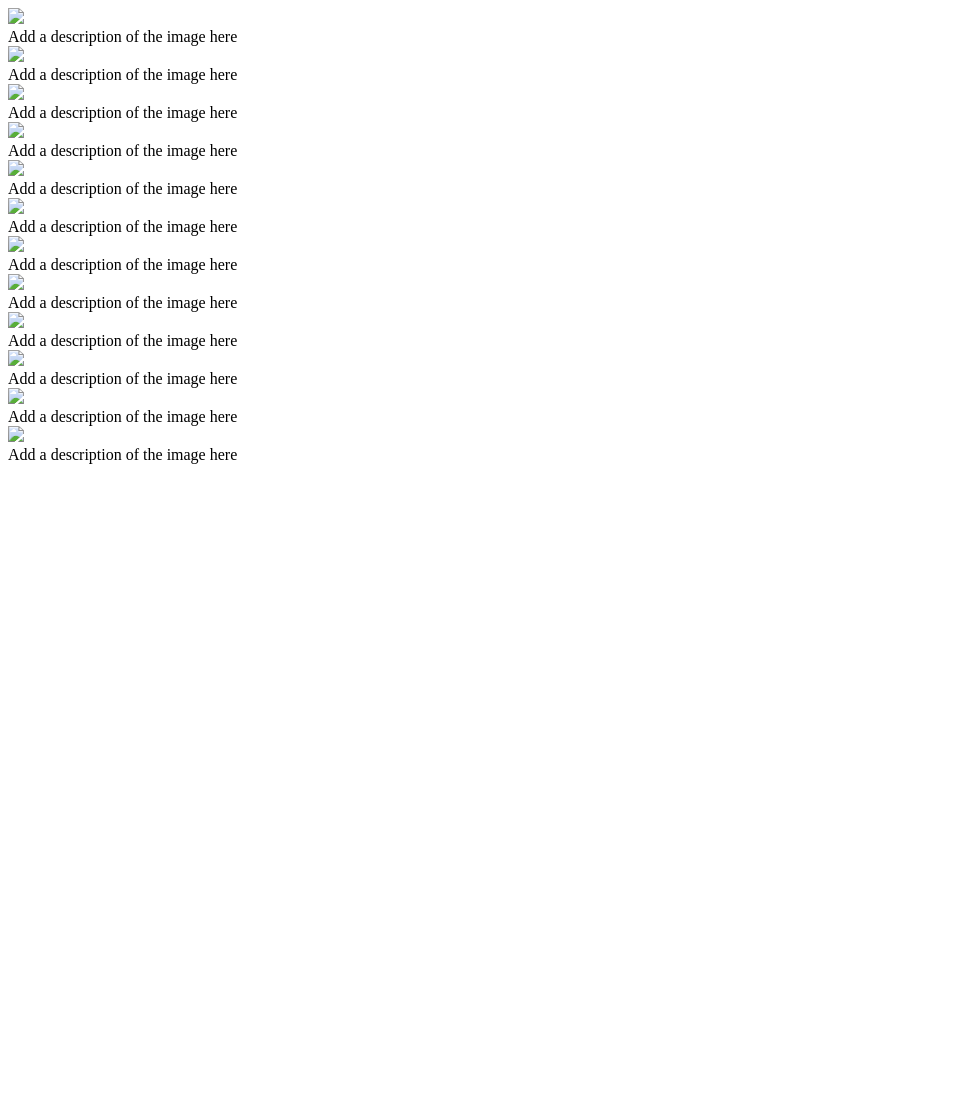
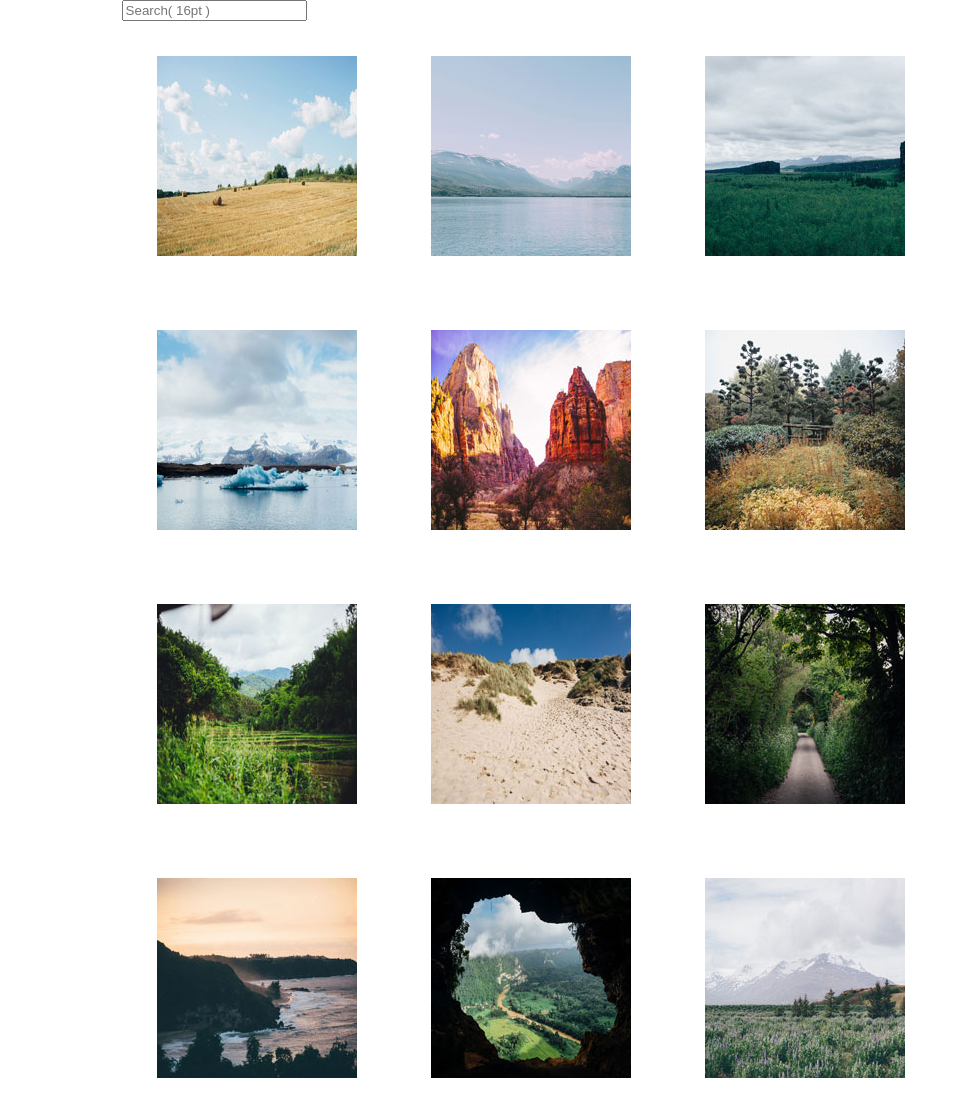
Before and after one commit to DudeCalledZee/Techdegree-Project-5, a plain HTML site: page index.html in a window 1280 px wide. Shown: the whole page, without its empty margins (0-960 px from the left). Before the commit the page ends 800 px from the top, so only its background shows below. Drawn offline with Linux system fonts and the light colour scheme.

Commit message:
creates page layout and search bar

```diff
--- a/css/main.css
+++ b/css/main.css
@@ -0,0 +1,11 @@
+.container,
+body {
+  width: 90%;
+  margin: auto;
+}
+
+.gallery img {
+  padding: 15px;
+  width: 200px;
+  margin: 20px;
+}
--- a/index.html
+++ b/index.html
@@ -2,98 +2,37 @@
 <html lang="en" dir="ltr">
 
 <head>
-  <meta charset="utf-8">
+  <link <meta charset="utf-8">
+  <meta name="viewport" content="width-divice-width, initial-scale=1.0">
+  <link rel="stylesheet" href="css/main.css">
   <title>Interactive Photo Gallery</title>
 </head>
 
 <body>
+  <div class="container">
+    <form>
+      <input type="text" name="text" class="search" placeholder="Search( 16pt )">
 
-  <div class=class="container">
+    </form>
+
 
     <div class="gallery">
-      <a target=" " href=" ">
-        <img src=" " alt=" " width="200" height="200">
-      </a>
-      <div class="desc">Add a description of the image here</div>
+
+
+      <a href="photos/01.jpg"> <img src="photos/thumbnails/01.jpg" alt="  "></a>
+      <a href="photos/02.jpg"> <img src="photos/thumbnails/02.jpg" alt="  "></a>
+      <a href="photos/03.jpg"> <img src="photos/thumbnails/03.jpg" alt="  "></a>
+      <a href="photos/04.jpg"> <img src="photos/thumbnails/04.jpg" alt="  "></a>
+      <a href="photos/05.jpg"> <img src="photos/thumbnails/05.jpg" alt="  "></a>
+      <a href="photos/06.jpg"> <img src="photos/thumbnails/06.jpg" alt="  "></a>
+      <a href="photos/07.jpg"> <img src="photos/thumbnails/07.jpg" alt="  "></a>
+      <a href="photos/08.jpg"> <img src="photos/thumbnails/08.jpg" alt="  "></a>
+      <a href="photos/09.jpg"> <img src="photos/thumbnails/09.jpg" alt="  "></a>
+      <a href="photos/10.jpg"> <img src="photos/thumbnails/10.jpg" alt="  "></a>
+      <a href="photos/11.jpg"> <img src="photos/thumbnails/11.jpg" alt="  "></a>
+      <a href="photos/12.jpg"> <img src="photos/thumbnails/12.jpg" alt="  "></a>
+
     </div>
-
-    <div class="gallery">
-      <a target="  " href=" ">
-        <img src=" " alt="  " width="200" height="200">
-      </a>
-      <div class="desc">Add a description of the image here</div>
-    </div>
-
-    <div class="gallery">
-      <a target="  " href=" ">
-        <img src=" " alt="  " width="200" height="200">
-      </a>
-      <div class="desc">Add a description of the image here</div>
-    </div>
-
-    <div class="gallery">
-      <a target="  " href=" ">
-        <img src=" " alt="  " width="200" height="200">
-      </a>
-      <div class="desc">Add a description of the image here</div>
-    </div>
-
-    <div class="gallery">
-      <a target="  " href=" ">
-        <img src=" " alt="  " width="200" height="200">
-      </a>
-      <div class="desc">Add a description of the image here</div>
-    </div>
-
-    <div class="gallery">
-      <a target="  " href=" ">
-        <img src=" " alt="  " width="200" height="200">
-      </a>
-      <div class="desc">Add a description of the image here</div>
-    </div>
-
-    <div class="gallery">
-      <a target="  " href=" ">
-        <img src=" " alt="  " width="200" height="200">
-      </a>
-      <div class="desc">Add a description of the image here</div>
-    </div>
-
-    <div class="gallery">
-      <a target="  " href=" ">
-        <img src=" " alt="  " width="200" height="200">
-      </a>
-      <div class="desc">Add a description of the image here</div>
-    </div>
-
-    <div class="gallery">
-      <a target="  " href=" ">
-        <img src=" " alt="  " width="200" height="200">
-      </a>
-      <div class="desc">Add a description of the image here</div>
-    </div>
-
-    <div class="gallery">
-      <a target="  " href=" ">
-        <img src=" " alt="  " width="200" height="200">
-      </a>
-      <div class="desc">Add a description of the image here</div>
-    </div>
-
-    <div class="gallery">
-      <a target="  " href=" ">
-        <img src=" " alt="  " width="200" height="200">
-      </a>
-      <div class="desc">Add a description of the image here</div>
-    </div>
-
-    <div class="gallery">
-      <a target="  " href=" ">
-        <img src=" " alt="  " width="200" height="200">
-      </a>
-      <div class="desc">Add a description of the image here</div>
-    </div>
-
   </div>
 </body>
 
```
